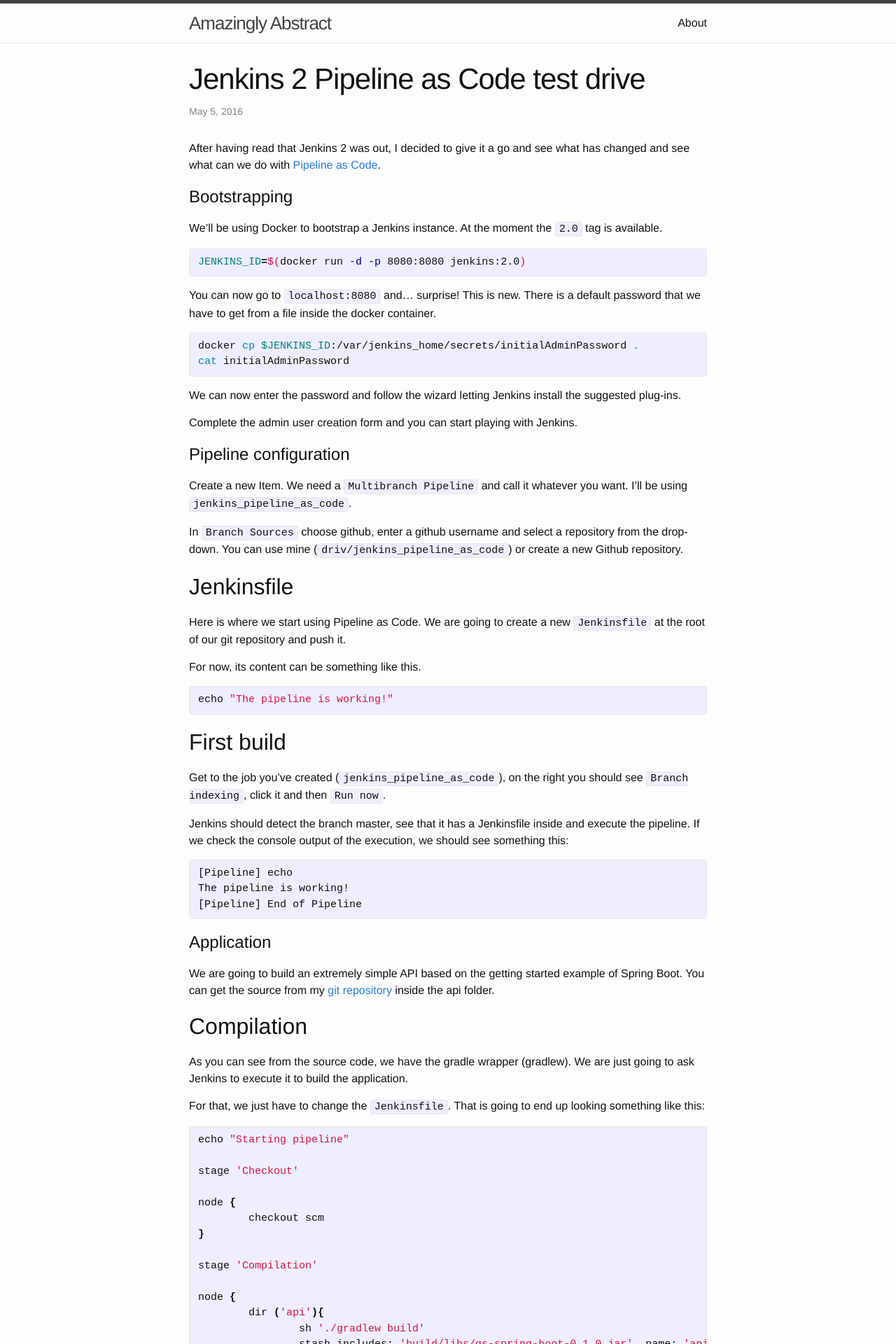
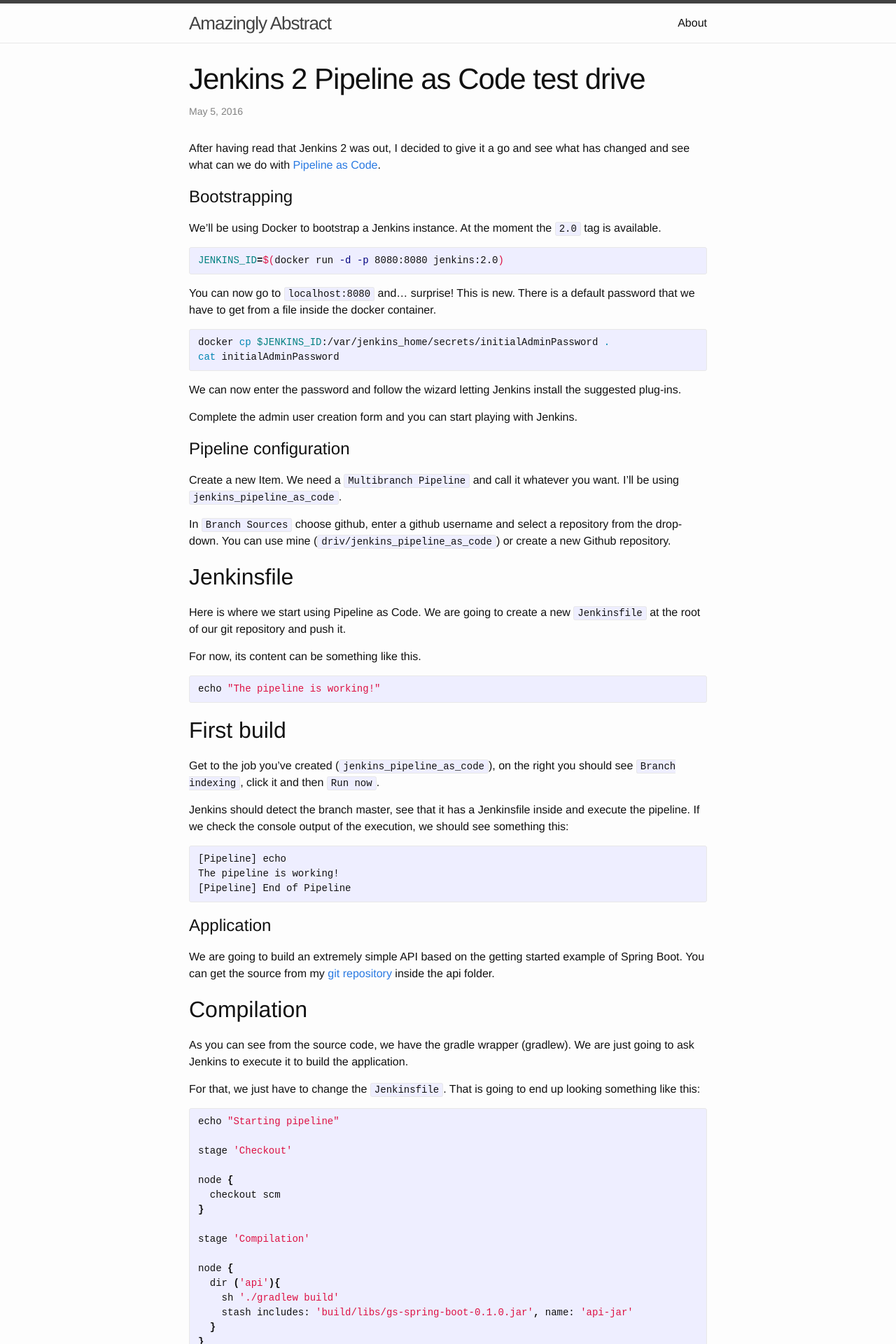
Before and after one commit to driv/driv.github.io, a Jekyll site: the page built from _posts/2016-05-05-getting-started-with-jenkins2.markdown, in a window 1280 px wide. Shown: the top 1920 px of the page at 70% size. Built offline with Jekyll 4.4.1, drawn with Linux system fonts in a browser that asks for light colours.

```diff
--- a/_sass/_base.scss
+++ b/_sass/_base.scss
@@ -129,10 +129,11 @@
  */
 pre,
 code {
-    font-size: 15px;
+    font-size: $small-font-size;
     border: 1px solid $grey-color-light;
     border-radius: 3px;
     background-color: #eef;
+    tab-size: 2;
 }
 
 code {
```
